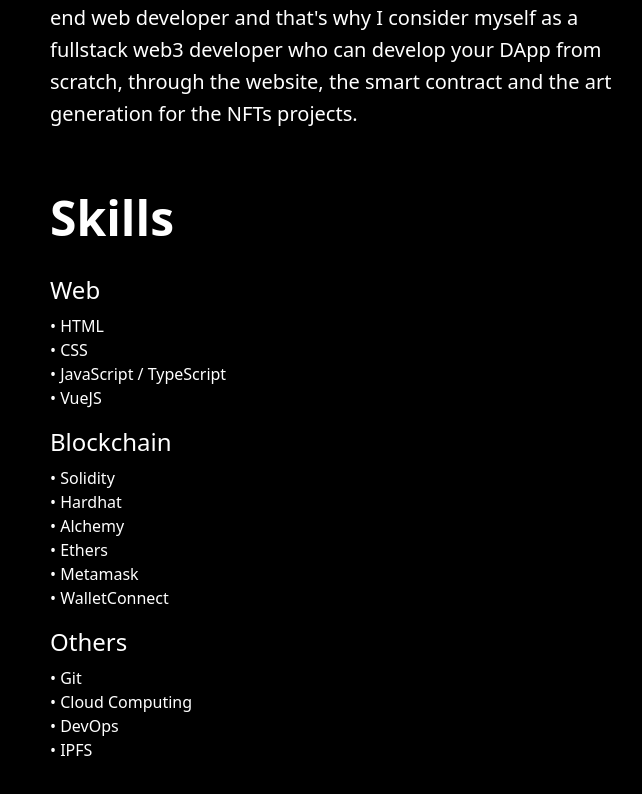
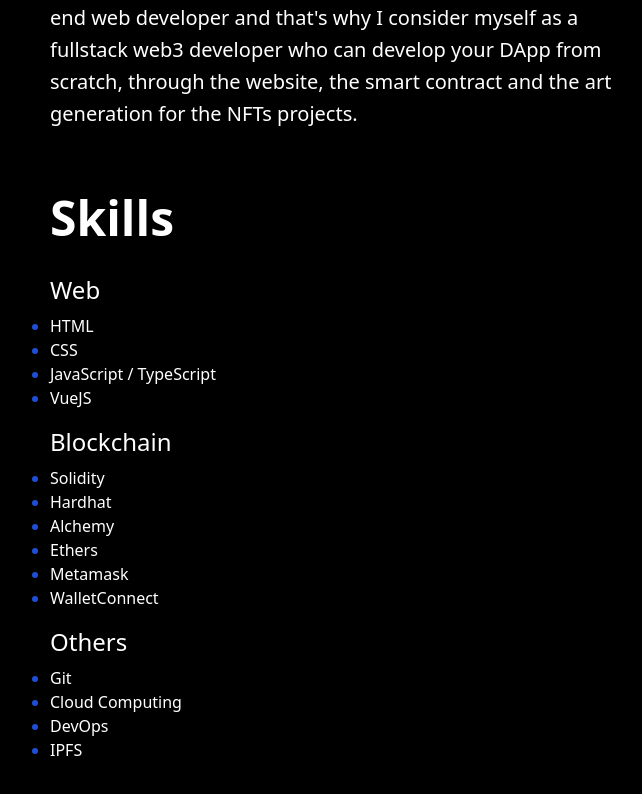
Before and after one commit to GrimaudNathan/nathangrimaud.xyz, a Vue app: page /about in a window 1280 px wide. Shown: the part 988-1782 px from the top of the page, without its empty margins (290-932 px from the left). Built offline with nearby package versions, Linux system fonts and the light colour scheme.

Commit message:
add mark blue

```diff
--- a/src/pages/About.vue
+++ b/src/pages/About.vue
@@ -31,27 +31,27 @@
     </p>
     <h1 class="mt-16 text-5xl font-semibold">Skills</h1>
     <h2 class="mt-8 text-2xl font-medium">Web</h2>
-    <ul class="mt-2">
-      <li>• HTML</li>
-      <li>• CSS</li>
-      <li>• JavaScript / TypeScript</li>
-      <li>• VueJS</li>
+    <ul class="mt-2 marker:text-blue-700 list-disc">
+      <li>HTML</li>
+      <li>CSS</li>
+      <li>JavaScript / TypeScript</li>
+      <li>VueJS</li>
     </ul>
     <h2 class="mt-4 text-2xl font-medium">Blockchain</h2>
-    <ul class="mt-2">
-      <li>• Solidity</li>
-      <li>• Hardhat</li>
-      <li>• Alchemy</li>
-      <li>• Ethers</li>
-      <li>• Metamask</li>
-      <li>• WalletConnect</li>
+    <ul class="mt-2 marker:text-blue-700 list-disc">
+      <li>Solidity</li>
+      <li>Hardhat</li>
+      <li>Alchemy</li>
+      <li>Ethers</li>
+      <li>Metamask</li>
+      <li>WalletConnect</li>
     </ul>
     <h2 class="mt-4 text-2xl font-medium">Others</h2>
-    <ul class="mt-2">
-      <li>• Git</li>
-      <li>• Cloud Computing</li>
-      <li>• DevOps</li>
-      <li>• IPFS</li>
+    <ul class="mt-2 marker:text-blue-700 list-disc">
+      <li>Git</li>
+      <li>Cloud Computing</li>
+      <li>DevOps</li>
+      <li>IPFS</li>
     </ul>
   </div>
 </template>
```
